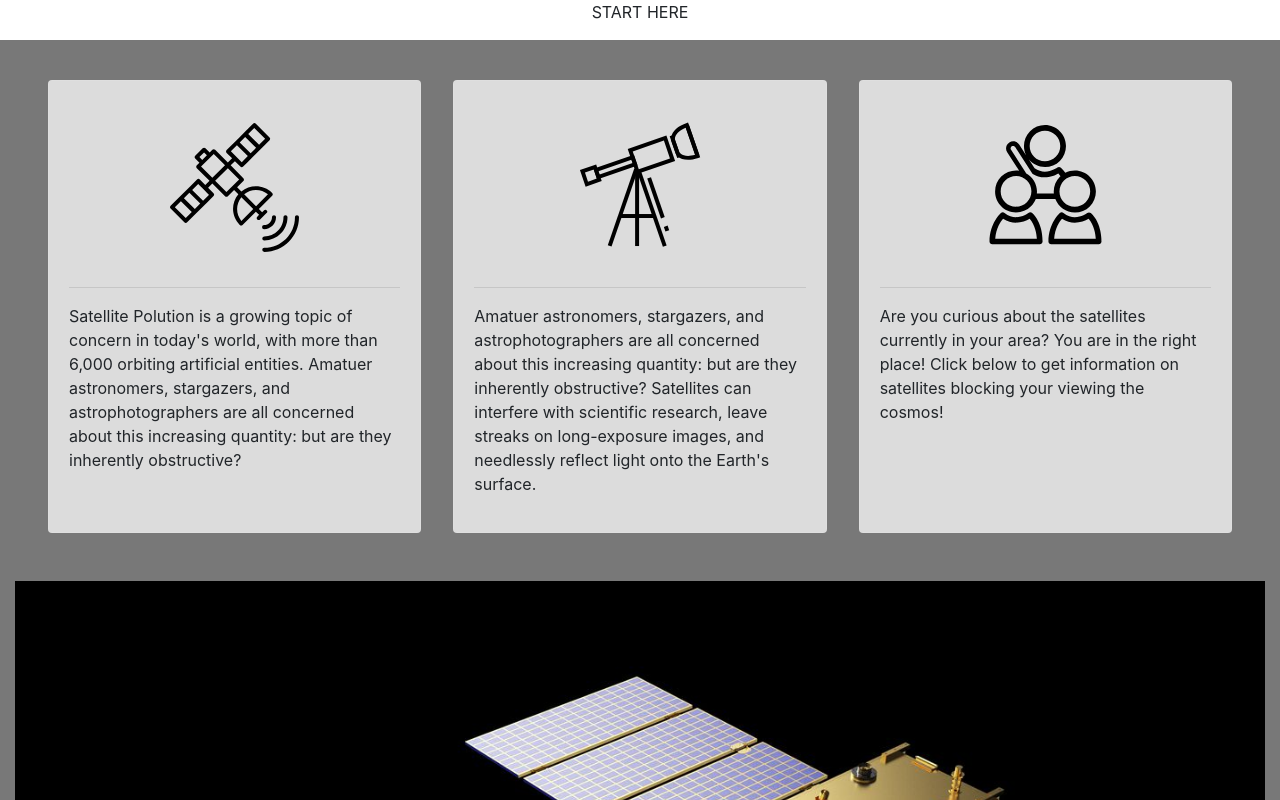
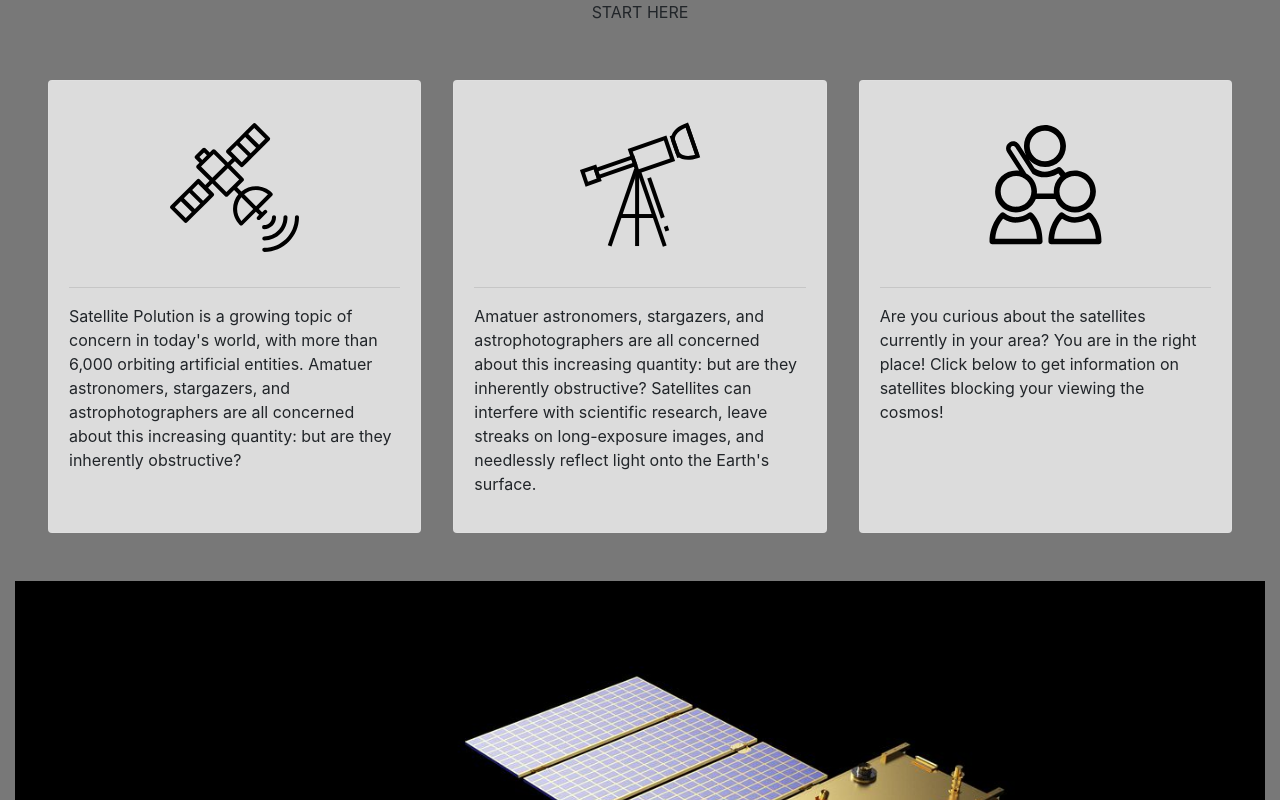
Before and after one commit to Spacener/HackCU_2021_Sevens, a website: page views/home.html in a window 1280 px wide. Shown: the top 800 px of the page. Drawn offline with nearby package versions, Linux system fonts and the light colour scheme; a script that the page names is missing.

Commit message:
Background color fix

```diff
--- a/views/home.html
+++ b/views/home.html
@@ -18,7 +18,7 @@
 
 </head>
 
-<body>
+<body style="background-color: rgb(120, 120, 120)">
 <!--<nav clasar-expand-sm bg-dark">-->
 
 <!--    &lt;!&ndash; Links &ndash;&gt;-->
```
